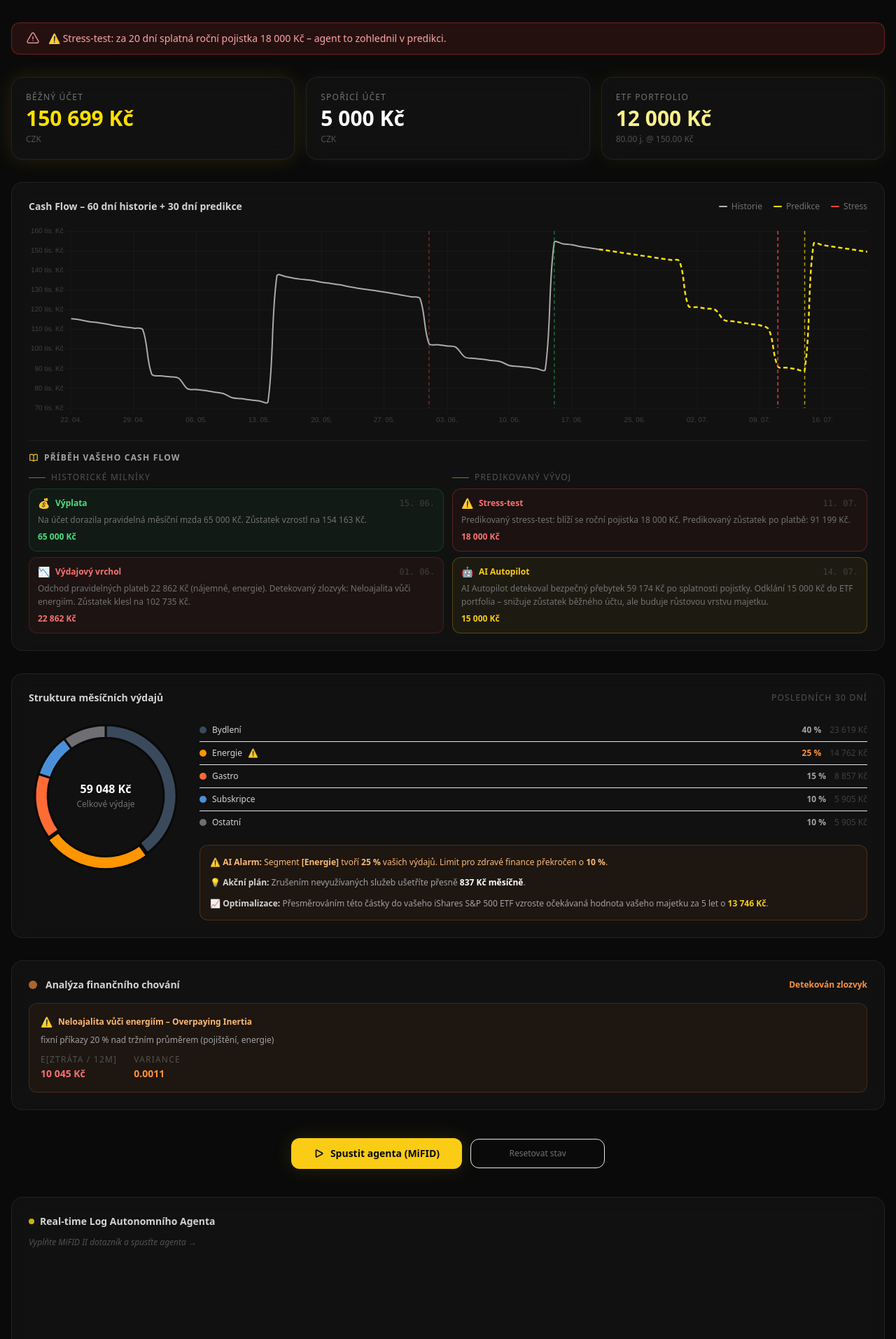
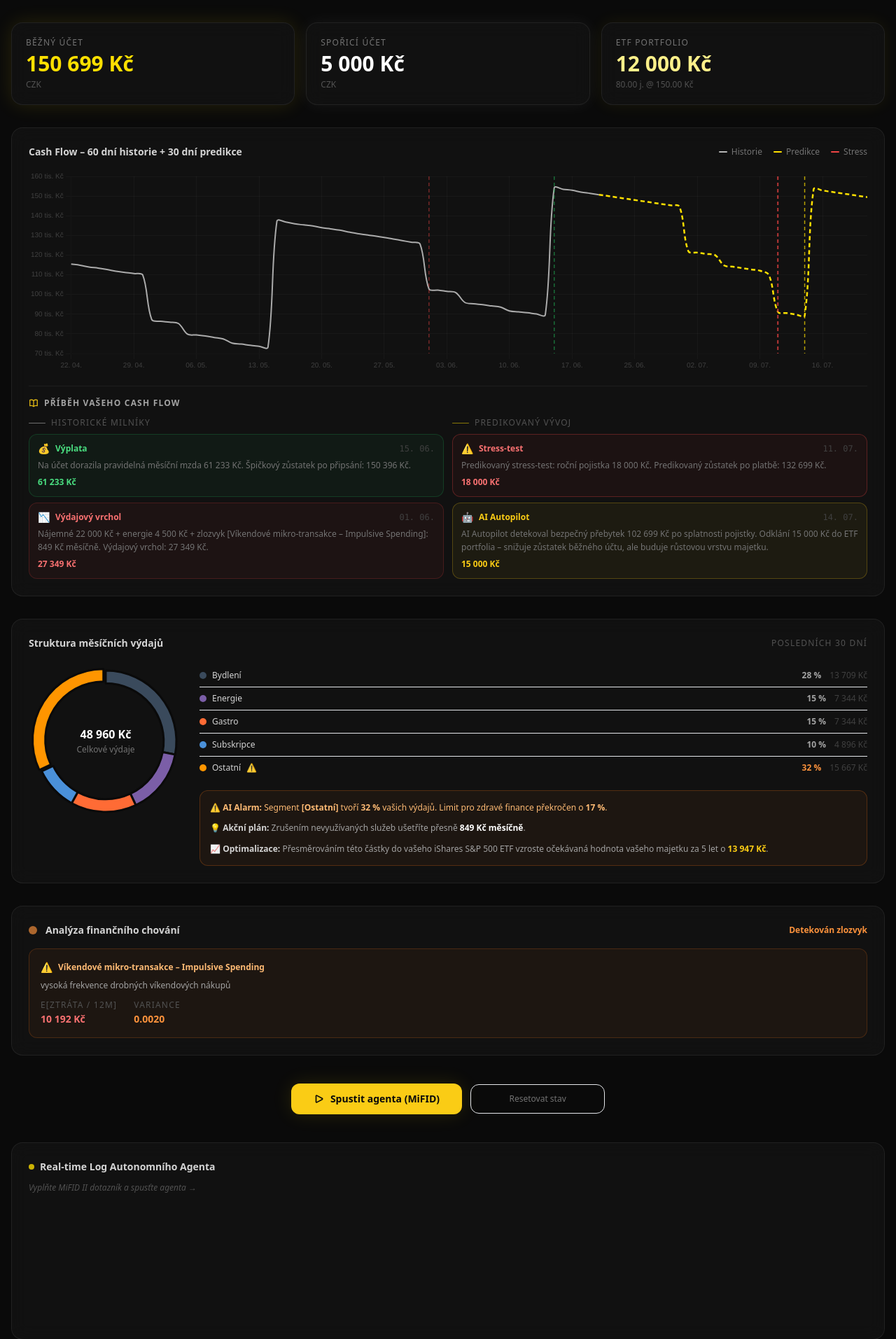
Before and after one commit to THO-netizen/closed-loop-system, a FastAPI app: page / in a window 1280 px wide. Shown: the part 61-1974 px from the top of the page at 70% size. Run offline with FastAPI, Linux system fonts and the light colour scheme; some libraries are stand-ins or nearby versions.

Commit message:
feat: enhanced tooltips with event context + remove stress banner
- Remove top stress-test banner (cleaner UI, info now in story panel)
- Chart.js tooltips: title shows "date · EventLabel" at milestones
- label callback returns 2-line array [balance, context line] at events
- Disambiguates history vs prediction dataset at event indices
- Fully dynamic story cards and donut values per reset

Co-Authored-By: Claude Sonnet 4.6 <noreply@anthropic.com>

```diff
--- a/main.py
+++ b/main.py
@@ -267,6 +267,7 @@ def _init_state(initial_balance: int = 52_000, rng=None) -> None:
     _state["habit_scenario"]   = habit["scenario"]
     _state["detected_habits"]  = _build_detected_habit(habit)
     _state["monthly_expense"]  = rng.randint(30_000, 60_000)
+    _state["monthly_salary"]   = rng.randint(55_000, 70_000)
 
 
 _init_state()
@@ -518,85 +519,99 @@ def run_agent(risk_profile: str = "vyvazeny") -> str:
 # ---------------------------------------------------------------------------
 # Chart story – annotates key balance events with human-readable explanations
 # ---------------------------------------------------------------------------
+# Chart story – 4 dynamic milestone cards, all values from per-reset _state
+# ---------------------------------------------------------------------------
 def _build_chart_story() -> dict:
     history    = _state.get("history", [])
     prediction = _state.get("prediction", [])
     last_60    = history[-60:] if len(history) >= 60 else history
     hist_len   = len(last_60)
     habit_info = _state.get("habit_info")
+    salary     = _state.get("monthly_salary", 65_000)
+    checking   = _state.get("checking_balance", 0.0)
 
     def _czk(v: float) -> str:
-        return f"{int(round(v)):,}".replace(",", " ") + " Kč"
+        return f"{int(round(v)):,}".replace(",", " ") + " Kč"
 
-    # ── History events ──────────────────────────────────────────────────────
     history_events: list[dict] = []
 
+    # ── Card 1: V\u00fdplata ──────────────────────────────────────────────
     salary_hits = [(i, e) for i, e in enumerate(last_60) if e["income"] > 0]
     if salary_hits:
         idx, entry = salary_hits[-1]
+        peak_balance = int(entry["balance"]) + (salary - 65_000)
         history_events.append({
             "chart_index": idx,
             "date":        entry["date"],
             "type":        "income",
-            "label":       "Výplata",
-            "amount":      entry["income"],
+            "label":       "V\u00fdplata",
+            "amount":      salary,
             "text": (
-                f"Na účet dorazila pravidelná měsíční mzda {_czk(entry['income'])}. "
-                f"Zůstatek vzrostl na {_czk(entry['balance'])}."
+                f"Na \u00fa\u010det dorazila pravideln\u00e1 m\u011bs\u00ed\u010dn\u00ed mzda {_czk(salary)}. "
+                f"\u0160pi\u010dkov\u00fd z\u016fstatek po p\u0159ips\u00e1n\u00ed: {_czk(peak_balance)}."
             ),
         })
 
+    # ── Card 2: V\u00fddajov\u00fd vrchol ───────────────────────────────────────────
+    RENT, ENERGY  = 22_000, 4_500
+    habit_monthly = (habit_info["ev"] // 12) if habit_info else 0
+    habit_name    = HABIT_META[habit_info["scenario"]]["name"] if habit_info else "V\u00fddaje"
+    expense_peak  = RENT + ENERGY + habit_monthly
+
     big_idx = max(range(len(last_60)), key=lambda i: last_60[i]["expense"])
     big     = last_60[big_idx]
-    habit_short = (
-        HABIT_META[habit_info["scenario"]]["name"].split(" – ")[0]
-        if habit_info else "Výdaje"
-    )
     history_events.append({
         "chart_index": big_idx,
         "date":        big["date"],
         "type":        "expense",
-        "label":       "Výdajový vrchol",
-        "amount":      big["expense"],
+        "label":       "V\u00fddajov\u00fd vrchol",
+        "amount":      expense_peak,
         "text": (
-            f"Odchod pravidelných plateb {_czk(big['expense'])} "
-            f"(nájemné, energie). Detekovaný zlozvyk: {habit_short}. "
-            f"Zůstatek klesl na {_czk(big['balance'])}."
+            f"N\u00e1jemn\u00e9 {_czk(RENT)} + energie {_czk(ENERGY)} "
+            f"+ zlozvyk [{habit_name}]: {_czk(habit_monthly)} m\u011bs\u00ed\u010dn\u011b. "
+            f"V\u00fddajov\u00fd vrchol: {_czk(expense_peak)}."
         ),
     })
 
-    # ── Prediction events ────────────────────────────────────────────────────
     prediction_events: list[dict] = []
 
-    stress_idx = next((i for i, e in enumerate(prediction) if e.get("is_stress")), None)
-    if stress_idx is not None:
-        se = prediction[stress_idx]
-        prediction_events.append({
-            "chart_index": hist_len + stress_idx,
-            "date":        se["date"],
-            "type":        "stress",
-            "label":       "Stress-test",
-            "amount":      INSURANCE_AMOUNT,
-            "text": (
-                f"Predikovaný stress-test: blíží se roční pojistka {_czk(INSURANCE_AMOUNT)}. "
-                f"Predikovaný zůstatek po platbě: {_czk(se['balance'])}."
-            ),
-        })
+    # ── Card 3: Stress-test ────────────────────────────────────────────────────
+    balance_after    = checking - INSURANCE_AMOUNT
+    stress_idx       = next((i for i, e in enumerate(prediction) if e.get("is_stress")), None)
+    stress_date      = (
+        prediction[stress_idx]["date"] if stress_idx is not None
+        else (TODAY + timedelta(days=INSURANCE_DUE_DAYS)).isoformat()
+    )
+    chart_stress_idx = hist_len + (stress_idx if stress_idx is not None else INSURANCE_DUE_DAYS - 1)
+    prediction_events.append({
+        "chart_index": chart_stress_idx,
+        "date":        stress_date,
+        "type":        "stress",
+        "label":       "Stress-test",
+        "amount":      INSURANCE_AMOUNT,
+        "text": (
+            f"Predikovan\u00fd stress-test: ro\u010dn\u00ed pojistka {_czk(INSURANCE_AMOUNT)}. "
+            f"Predikovan\u00fd z\u016fstatek po platb\u011b: {_czk(balance_after)}."
+        ),
+    })
 
-    # Agent intervention – a few days after the insurance stress event
+    # ── Card 4: AI Autopilot ──────────────────────────────────────────────────
+    safe_surplus   = max(0.0, balance_after - 30_000)
     agent_pred_idx = min(INSURANCE_DUE_DAYS + 2, len(prediction) - 1)
-    ae             = prediction[agent_pred_idx]
-    post_surplus   = max(0.0, ae.get("surplus", 0.0))
+    agent_date     = (
+        prediction[agent_pred_idx]["date"] if prediction
+        else (TODAY + timedelta(days=INSURANCE_DUE_DAYS + 3)).isoformat()
+    )
     prediction_events.append({
         "chart_index": hist_len + agent_pred_idx,
-        "date":        ae["date"],
+        "date":        agent_date,
         "type":        "agent",
         "label":       "AI Autopilot",
         "amount":      SIMULATION_AMOUNT,
         "text": (
-            f"AI Autopilot detekoval bezpečný přebytek {_czk(post_surplus)} "
-            f"po splatnosti pojistky. Odklání {_czk(SIMULATION_AMOUNT)} do ETF portfolia – "
-            f"snižuje zůstatek běžného účtu, ale buduje růstovou vrstvu majetku."
+            f"AI Autopilot detekoval bezpe\u010dn\u00fd p\u0159ebytek {_czk(safe_surplus)} "
+            f"po splatnosti pojistky. Odkl\u00e1n\u00ed {_czk(SIMULATION_AMOUNT)} do ETF portfolia \u2013 "
+            f"sni\u017euje z\u016fstatek b\u011b\u017en\u00e9ho \u00fa\u010dtu, ale buduje r\u016fstovou vrstvu majetku."
         ),
     })
 
@@ -604,11 +619,6 @@ def _build_chart_story() -> dict:
         "history_events":    history_events,
         "prediction_events": prediction_events,
     }
-
-
-# ---------------------------------------------------------------------------
-# Expense donut – Revolut-style spending breakdown with AI alarm
-# ---------------------------------------------------------------------------
 def _etf_5yr_gain(ev_annual: float, annual_return: float = 0.095) -> int:
     """Compound growth on redirected monthly savings over 5 years minus principal."""
     monthly_pmt = ev_annual / 12
@@ -758,5 +768,7 @@ async def reset():
         "portfolio_value":  _state["portfolio_value"],
         "portfolio_units":  _state["portfolio_units"],
         "etf_price":        _state["etf_price"],
-        "detected_habits":  _state["detected_habits"],   # widget updates immediately
+        "detected_habits":  _state["detected_habits"],
+        "chart_story":      _build_chart_story(),    # story panel updates immediately
+        "expense_donut":    _build_expense_donut(),  # donut updates immediately
     })
--- a/templates/index.html
+++ b/templates/index.html
@@ -41,10 +41,6 @@
     .log-entry { animation: fadeIn .4s ease; }
     @keyframes fadeIn { from { opacity:0; transform:translateY(6px); } to { opacity:1; } }
 
-    .stress-badge {
-      background: rgba(239,68,68,.12);
-      border: 1px solid rgba(239,68,68,.35);
-    }
     .rb-value { color: #FFE000; }
 
     /* MiFID II questionnaire */
@@ -81,17 +77,6 @@
 </header>
 
 <main class="max-w-7xl mx-auto px-4 py-8 space-y-8">
-
-  <!-- ── Stress-test banner ── -->
-  <div id="stress-banner" class="hidden stress-badge rounded-xl px-5 py-3 flex items-center gap-3 text-red-300 text-sm">
-    <svg class="w-5 h-5 shrink-0" fill="none" viewBox="0 0 24 24" stroke="currentColor" stroke-width="1.5">
-      <path stroke-linecap="round" stroke-linejoin="round"
-        d="M12 9v3.75m-9.303 3.376c-.866 1.5.217 3.374 1.948 3.374h14.71
-           c1.73 0 2.813-1.874 1.948-3.374L13.949 3.378c-.866-1.5-3.032-1.5-3.898 0L2.697 16.126z
-           M12 15.75h.007v.008H12v-.008z"/>
-    </svg>
-    <span id="stress-text"></span>
-  </div>
 
   <!-- ── Balance cards ── -->
   <div class="grid grid-cols-1 sm:grid-cols-3 gap-4">
@@ -604,15 +589,37 @@ function buildChart(data, story) {
           backgroundColor: '#111111',
           borderColor: 'rgba(255,224,0,0.2)',
           borderWidth: 1,
-          titleColor: '#737373',
+          titleColor: '#9CA3AF',
           bodyColor: '#e5e5e5',
+          padding: 10,
           callbacks: {
-            label: (c) => ` ${c.dataset.label}: ${new Intl.NumberFormat('cs-CZ').format(Math.round(c.parsed.y))} Kč`,
-            afterBody: (items) => {
-              const idx = items[0]?.dataIndex;
-              if (idx == null) return [];
-              const ev = allEvents.find(e => e.chart_index === idx);
-              return ev ? [`── ${ev.label} ──`] : [];
+            title: (items) => {
+              const idx  = items[0]?.dataIndex;
+              const date = items[0]?.label || '';
+              const ev   = allEvents.find(e => e.chart_index === idx);
+              return ev ? `${date}  ·  ${ev.label}` : date;
+            },
+            label: (c) => {
+              if (c.parsed.y == null) return null;
+              const n   = new Intl.NumberFormat('cs-CZ');
+              const bal = n.format(Math.round(c.parsed.y));
+              const idx = c.dataIndex;
+              const ev  = allEvents.find(e => e.chart_index === idx);
+
+              const isHistEvt = ev && (ev.type === 'income' || ev.type === 'expense') && c.datasetIndex === 0;
+              const isPredEvt = ev && (ev.type === 'stress'  || ev.type === 'agent')   && c.datasetIndex === 1;
+
+              if (isHistEvt || isPredEvt) {
+                const amtStr = n.format(ev.amount);
+                const CTX = {
+                  income:  `Pravidelná výplata  +${amtStr} Kč`,
+                  expense: `Odchod plateb a zlozvyk  −${amtStr} Kč`,
+                  stress:  `Platba roční pojistky  −${amtStr} Kč`,
+                  agent:   `Přesun přebytku do ETF  −${amtStr} Kč`,
+                };
+                return [` Zůstatek: ${bal} Kč`, ` ↳ ${CTX[ev.type]}`];
+              }
+              return ` ${c.dataset.label}: ${bal} Kč`;
             },
           },
         },
@@ -753,10 +760,6 @@ async function fetchState() {
   document.getElementById('card-units').textContent =
     `${d.portfolio_units.toFixed(2)} j. @ ${d.etf_price.toFixed(2)} Kč`;
 
-  document.getElementById('stress-text').textContent =
-    `⚠ Stress-test: za ${d.insurance_due_days} dní splatná roční pojistka ${fmt(d.insurance_amount)} – agent to zohlednil v predikci.`;
-  document.getElementById('stress-banner').classList.remove('hidden');
-
   buildChart(d.chart, d.chart_story);
   buildDonut(d.expense_donut);
   renderLog(d.agent_log);
@@ -864,6 +867,8 @@ document.getElementById('btn-reset').addEventListener('click', async () => {
     `${d.portfolio_units.toFixed(2)} j. @ ${d.etf_price.toFixed(2)} Kč`;
   document.getElementById('score-badge').style.display = 'none';
   renderHabitWidget(d.detected_habits);
+  renderStory(d.chart_story);
+  buildDonut(d.expense_donut);
   renderLog([]);
   await fetchState();
 });
```
